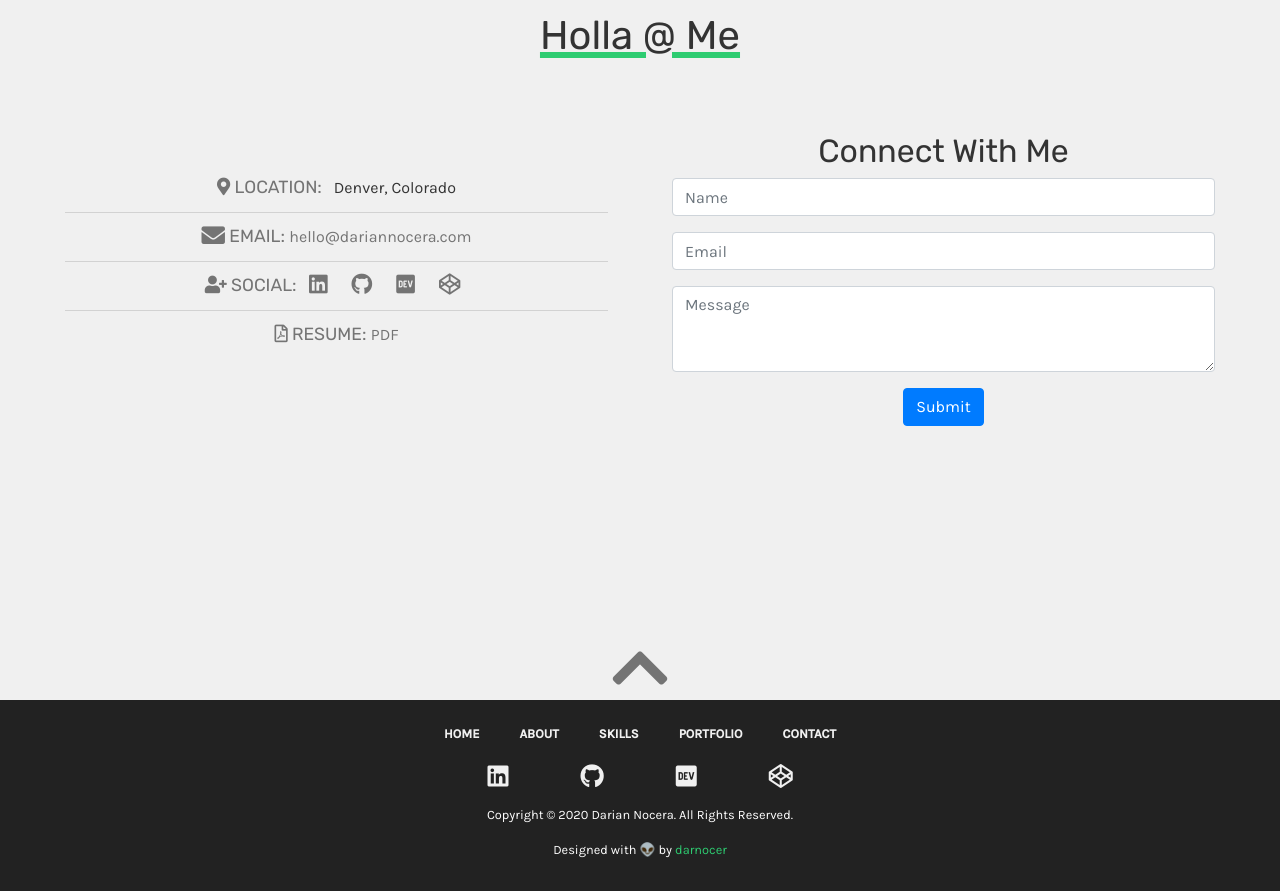
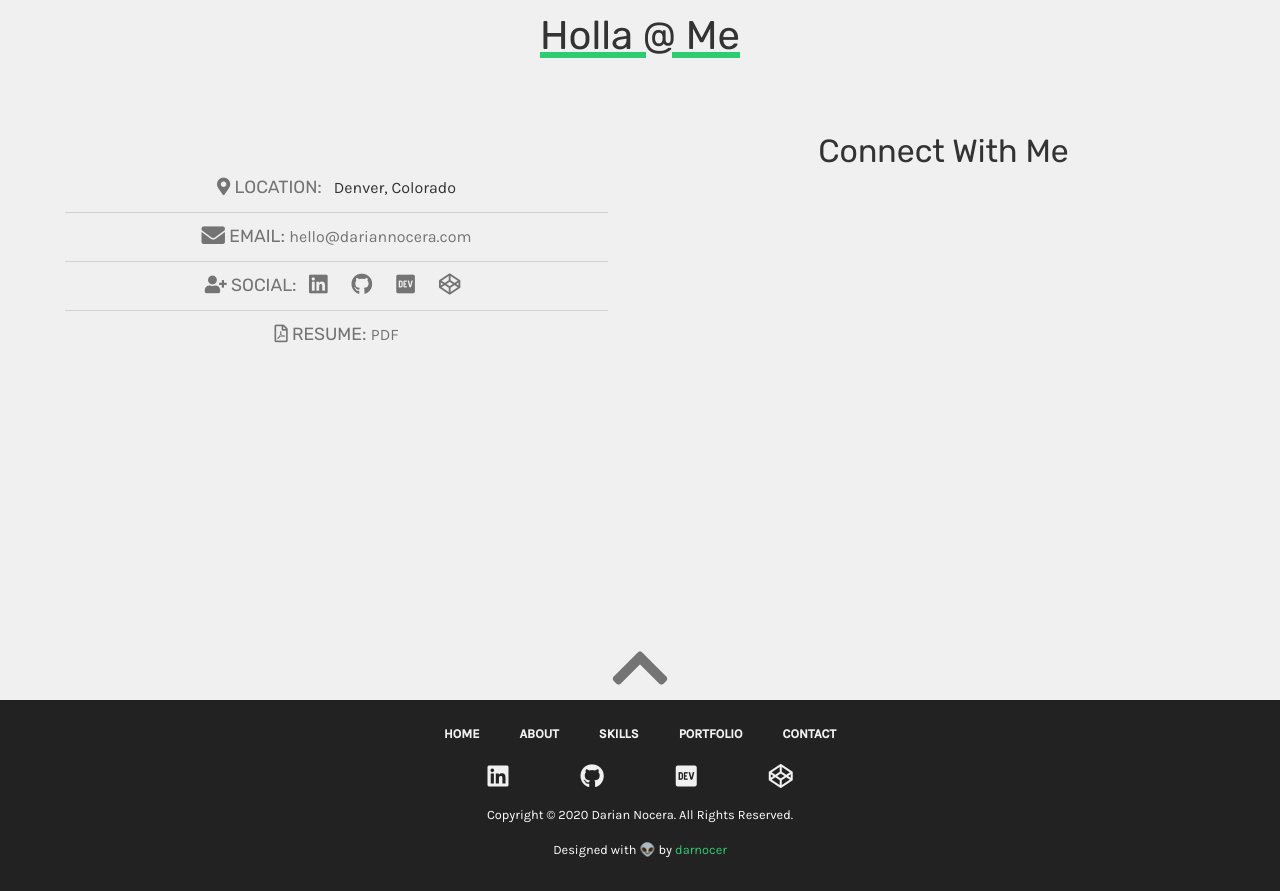
Before and after one commit to darnocer/vue-portfolio-template, a Vue app: page / in a window 1280 px wide. Shown: the part 3300-4191 px from the top of the page. Built offline with nearby package versions, Linux system fonts and the light colour scheme.

Commit message:
contact form

```diff
--- a/public/index.html
+++ b/public/index.html
@@ -40,6 +40,11 @@
     <script src="https://code.jquery.com/jquery-3.5.1.min.js"></script>
     <script src="https://cdn.jsdelivr.net/npm/popper.js@1.16.1/dist/umd/popper.min.js"></script>
     <script src="https://stackpath.bootstrapcdn.com/bootstrap/4.5.2/js/bootstrap.min.js"></script>
+
+    <script
+      type="text/javascript"
+      src="https://app.99inbound.com/99inbound.js"
+    ></script>
   </head>
   <body>
     <noscript>
--- a/src/pages/Contact.vue
+++ b/src/pages/Contact.vue
@@ -37,19 +37,25 @@
 
       </div>
       <div class="col-sm-12 col-md-6 flex-col" data-aos="fade-right" data-aos-duration="1000">
-        <form>
-          <h2>Connect With Me</h2>
+        <h2>Connect With Me</h2>
+<!--
+        <form method="POST" target="_blank">
           <div class="form-group">
-            <input type="text" class="form-control" placeholder="Name">
+            <input type="text" name="name" class="form-control" placeholder="Name">
           </div>
           <div class="form-group">
-            <input  id="exampleInputEmail1" type="email" class="form-control"  aria-describedby="emailHelp" placeholder="Email">
+            <input type="email" name="email" class="form-control"  aria-describedby="emailHelp" placeholder="Email">
           </div>
           <div class="form-group">
-            <textarea id="exampleFormControlTextarea1" class="form-control" rows="3" placeholder="Message"></textarea>
+            <textarea name="message" class="form-control" rows="3" placeholder="Message"></textarea>
           </div>
           <button type="submit" class="btn btn-primary">Submit</button>
-        </form>
+        </form> -->
+
+        <div class="inbound-form-wrapper" id="form_4095" data-path="https://app.99inbound.com/i/eca66ce0-b392-4bc1-8247-13a69c26139a" data-token="INp921C8buNbYYUrvGBhrwtt"></div>
+
+
+
       </div>
     </div>
   </div>
@@ -80,6 +86,8 @@ export default {
 }
 </script>
 
+
+
 <style lang="scss">
 @import "../styles/scss/_variables.scss";
 
```
